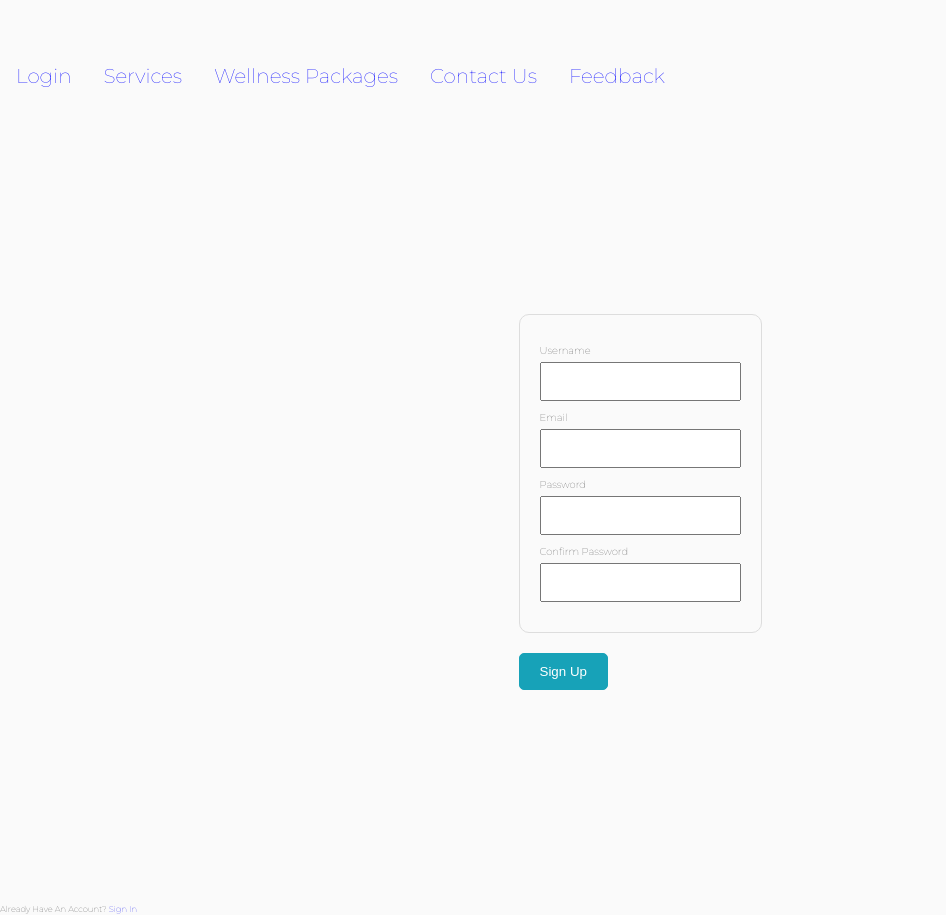
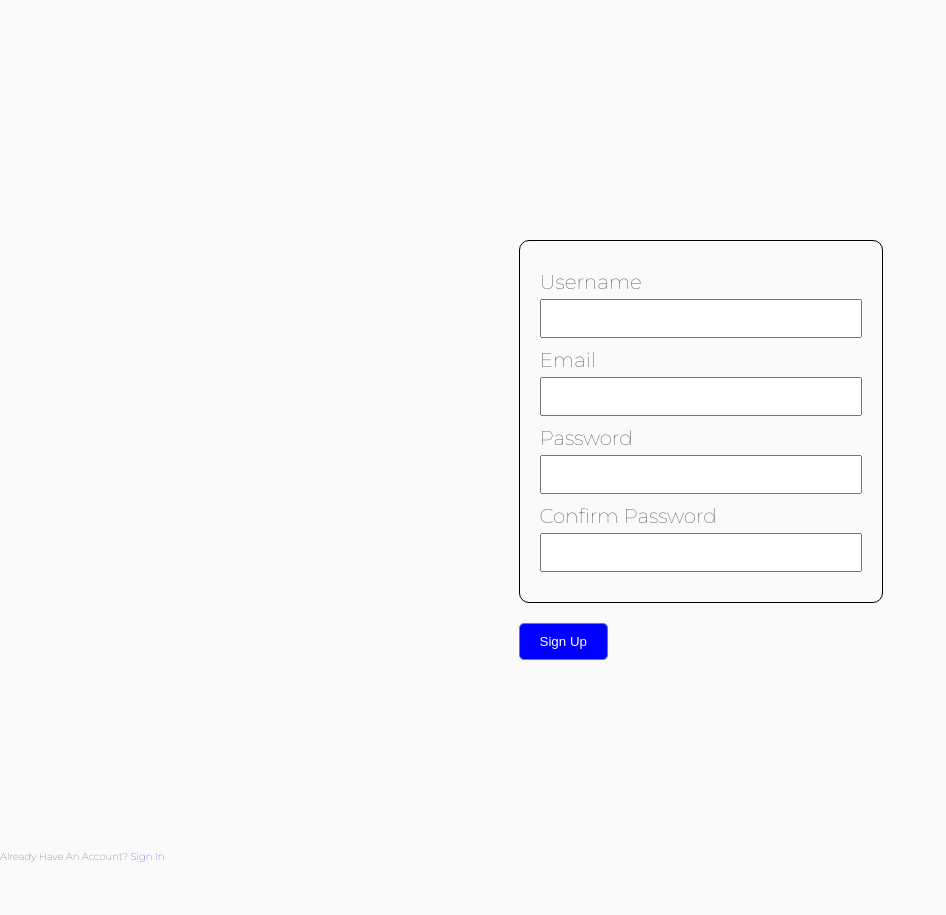
Before and after one commit to MegNjonjo/booking, a Flask app: page /register in a window 1280 px wide. Shown: the whole page, without its empty margins (0-946 px from the left). After the commit the page ends 862 px from the top, so only its background shows below. Run offline with Flask 3, Linux system fonts and the light colour scheme.

Commit message:
formatting

```diff
--- a/static/style.css
+++ b/static/style.css
@@ -104,17 +104,18 @@ list-style-type: none;
 margin: 0;
 padding: 0;
 overflow: hidden;
-background-color: #333;
+background-color: grey;
 position: fixed;
 top: 0;
 width: 50%;
-        }
+
+}
 nav a {
             float: left;
             display: block;
             color: blue;
             text-align: center;
-            padding: 14px 16px;
+            padding: 2px 4px;
             text-decoration: none;
             font-size: 2rem;
 }
@@ -131,10 +132,11 @@ nav a:hover {
    position: relative;
    margin: 0;
    padding: 0;
+   background-color: grey;
 }
 
 .nav-link{
-text-align: left;
+text-align: right;
 }
 
 '''end of navigation bar'''
@@ -142,18 +144,22 @@ text-align: left;
 ''' form section'''
 /* Style the form container */
 .container-form {
-  max-width: 600px; /* Set your desired maximum width */
+  max-width: 2500px; /* Set your desired maximum width */
   margin: auto; /* Center the form horizontally */
   padding: 20px; /* Add padding for better spacing */
+
+
 }
 
 /* Style the form fieldset */
 form fieldset {
-  border: 1px solid #ddd;
+  border: 1px solid black;
   border-radius: 10px;
   padding: 20px;
   margin-bottom: 20px;
-}
+  width: 150%;
+
+  }
 
 /* Style the form legend */
 form legend {
@@ -164,7 +170,7 @@ form legend {
 /* Style form labels */
 form label.form-control-label {
   display: block;
-  font-size: 1em;
+  font-size: 2em;
   margin-bottom: 5px;
 }
 
@@ -179,7 +185,7 @@ form textarea.form-control {
 
 /* Style the submit button */
 form .btn-outline-info {
-  background-color: #17a2b8;
+  background-color: blue;
   color: #fff;
   border: 1px solid #17a2b8;
   border-radius: 5px;
@@ -193,6 +199,13 @@ form .btn-outline-info:hover {
   border: 1px solid #12869b;
 }
 
+form .border-top {
+color: red;
+
+}
+
+
+
 
 
 '''end of form section'''
--- a/templates/layout.html
+++ b/templates/layout.html
@@ -14,7 +14,6 @@
 
 <header class="nav-header">
 <nav>
-    <div class="logo-item">
     <div class="nav-link">
         <a href="/">Login</a>
         <a href="/">Services</a>
@@ -22,8 +21,6 @@
         <a href="/">Contact Us</a>
         <a href="/">Feedback</a>
     </div>
-    </div>
-
 </nav>
 </header>
 <div>
--- a/templates/register.html
+++ b/templates/register.html
@@ -1,5 +1,16 @@
-{% extends "layout.html" %}
-{% block content %}
+<!DOCTYPE html>
+<html lang="en">
+<head>
+    <link rel="stylesheet" type="text/css" href="{{ url_for('static', filename='style.css') }}">
+    <meta charset="UTF-8">
+    <meta name="viewport" content="width=device-width, initial-scale=1.0">
+    {% if title %}
+        <title>Kijabe Immunization System - {{ title }}</title>
+    {% else %}
+        <title>Kijabe Immunization System</title>
+    {% endif %}
+</head>
+<body>
 <div class="container-form">
     <form method="POST" action="">
         {{ form.hidden_tag()  }}
@@ -28,10 +39,9 @@
     </form>
 </div>
 <div class="border-top pt-3">
-    <small class="text-muted">
+    <span class="text-muted">
         Already Have An Account? <a class="ml-2" href="{{ url_for('login') }}">Sign In</a>
-    </small>
+    </span>
 </div>
-
-
-{% endblock %}
+</body>
+</html>
```
Also changed, not shown: templates/login.html (+43 -7 lines), templates/trial.html (added, +10 -0 lines). Lines whose indentation alone changed are shown as unchanged.
